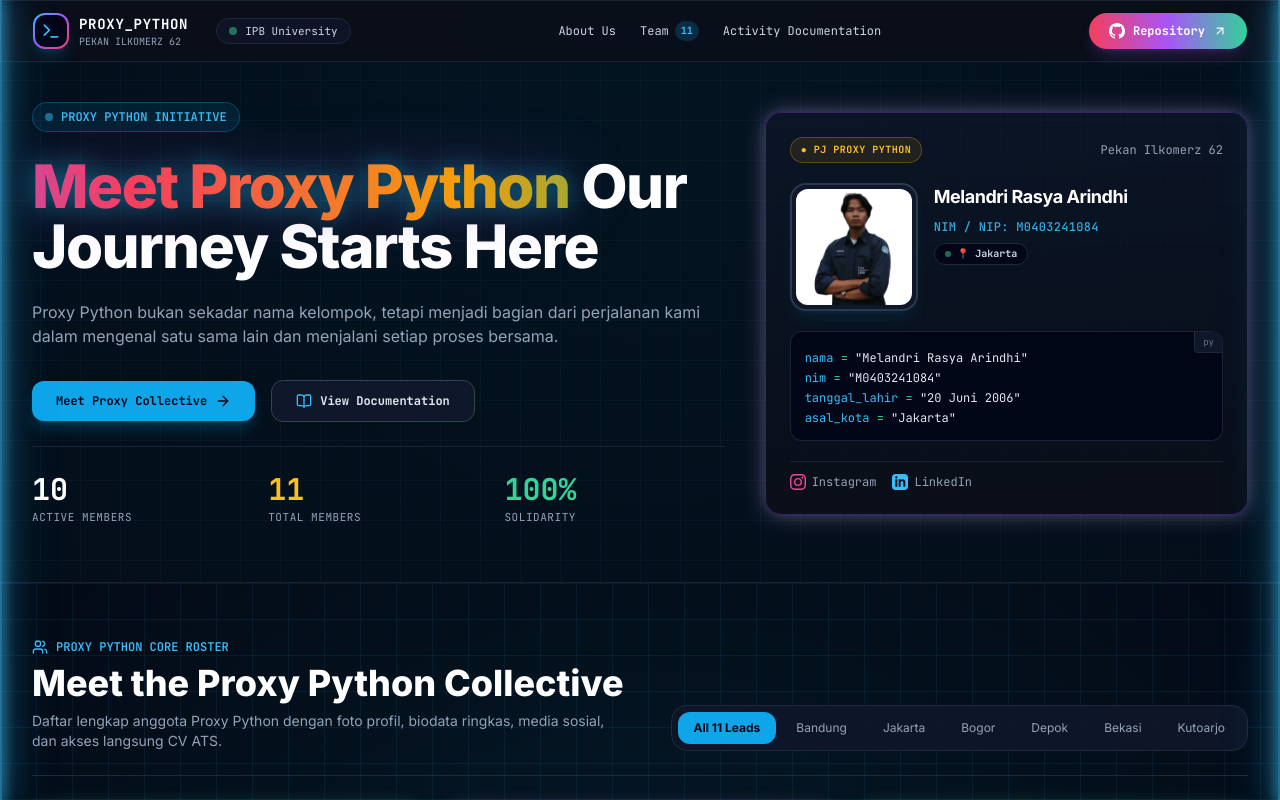
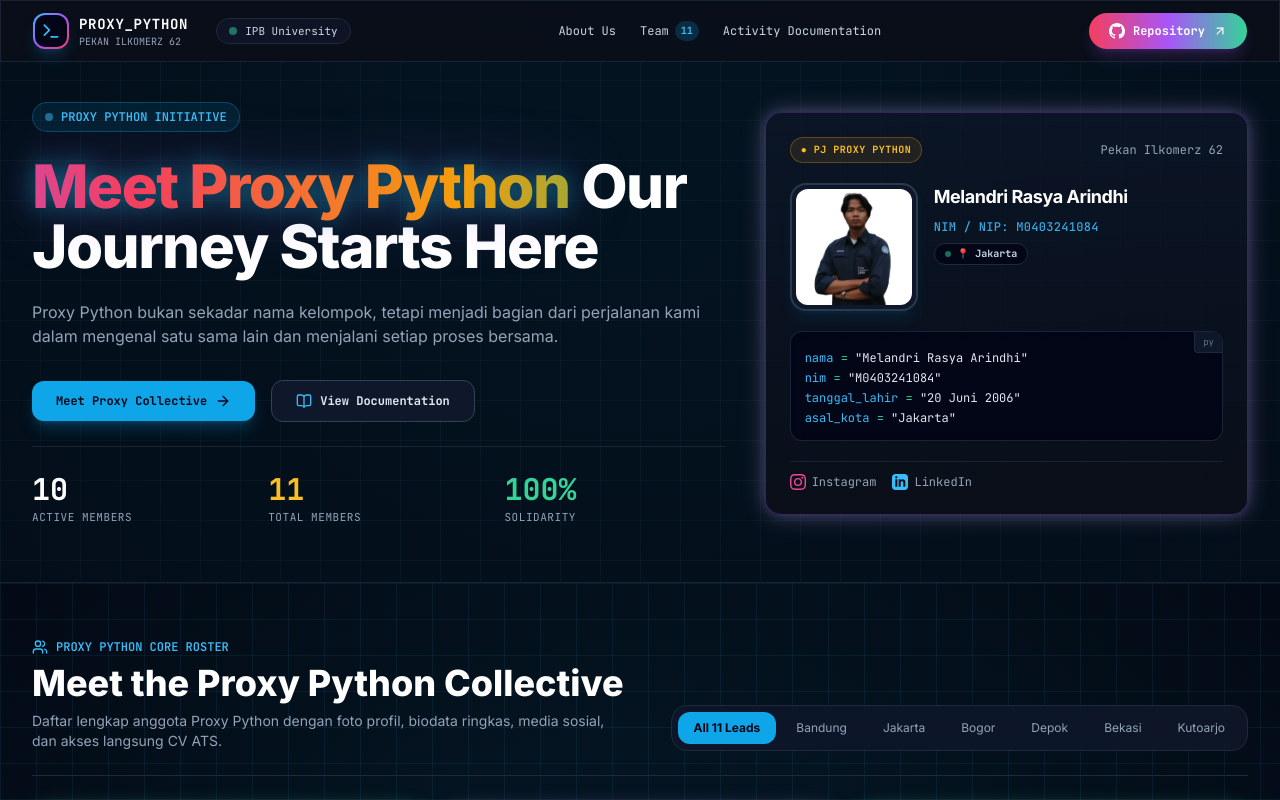
Before and after one commit to Wisnu987/revisi-python-rapip, a plain HTML site: page index.html in a window 1280 px wide. Shown: the top 800 px of the page. Drawn offline with nearby package versions, Linux system fonts and the light colour scheme.

Commit message:
Remove side glow borders

```diff
--- a/index.html
+++ b/index.html
@@ -148,36 +148,9 @@
                 border-color: rgba(6, 182, 212, 0.35) !important;
             }
         }
-
-        /* Glowing blue screen borders — left & right */
-        .screen-glow-left,
-        .screen-glow-right {
-            position: fixed;
-            top: 0;
-            width: 2px;
-            height: 100%;
-            z-index: 50;
-            pointer-events: none;
-            background: rgba(56, 189, 248, 0.6);
-            box-shadow: 0 0 8px 2px rgba(56, 189, 248, 0.5),
-                         0 0 20px 4px rgba(56, 189, 248, 0.3),
-                         0 0 40px 8px rgba(56, 189, 248, 0.15);
-            animation: border-pulse 3s ease-in-out infinite;
-        }
-        .screen-glow-left { left: 0; }
-        .screen-glow-right { right: 0; }
-
-        @keyframes border-pulse {
-            0%, 100% { opacity: 0.7; box-shadow: 0 0 8px 2px rgba(56, 189, 248, 0.5), 0 0 20px 4px rgba(56, 189, 248, 0.3), 0 0 40px 8px rgba(56, 189, 248, 0.15); }
-            50% { opacity: 1; box-shadow: 0 0 12px 3px rgba(56, 189, 248, 0.7), 0 0 30px 6px rgba(56, 189, 248, 0.4), 0 0 60px 12px rgba(56, 189, 248, 0.2); }
-        }
     </style>
 </head>
 <body class="min-h-screen flex flex-col antialiased selection:bg-sky-500 selection:text-white">
-
-    <!-- Glowing Blue Screen Borders -->
-    <div class="screen-glow-left"></div>
-    <div class="screen-glow-right"></div>
 
     <header class="sticky top-0 z-40 w-full glass-panel border-b border-slate-800/80 px-4 lg:px-8 py-3">
         <div class="max-w-7xl mx-auto flex items-center justify-between gap-4">
```
